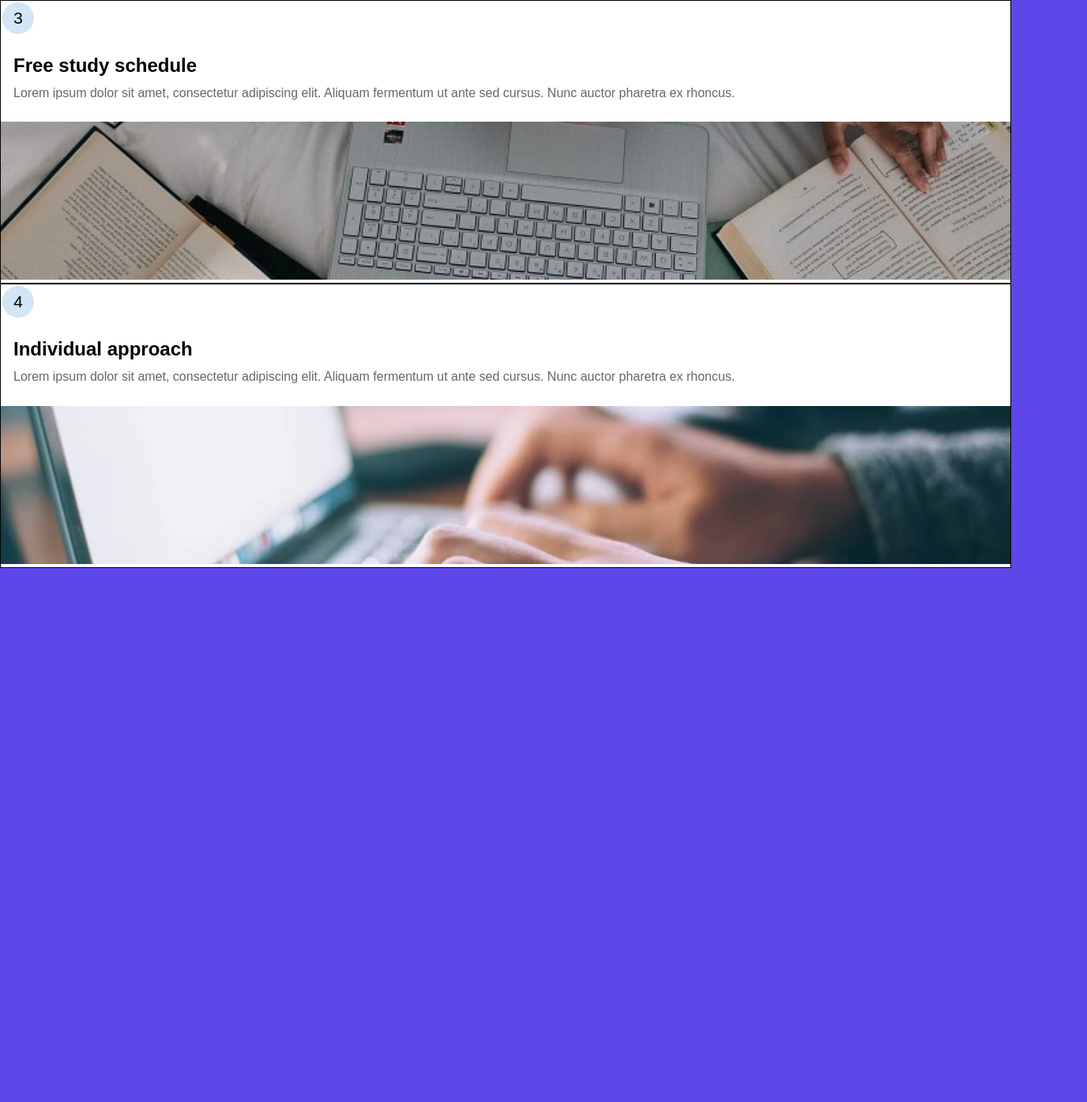
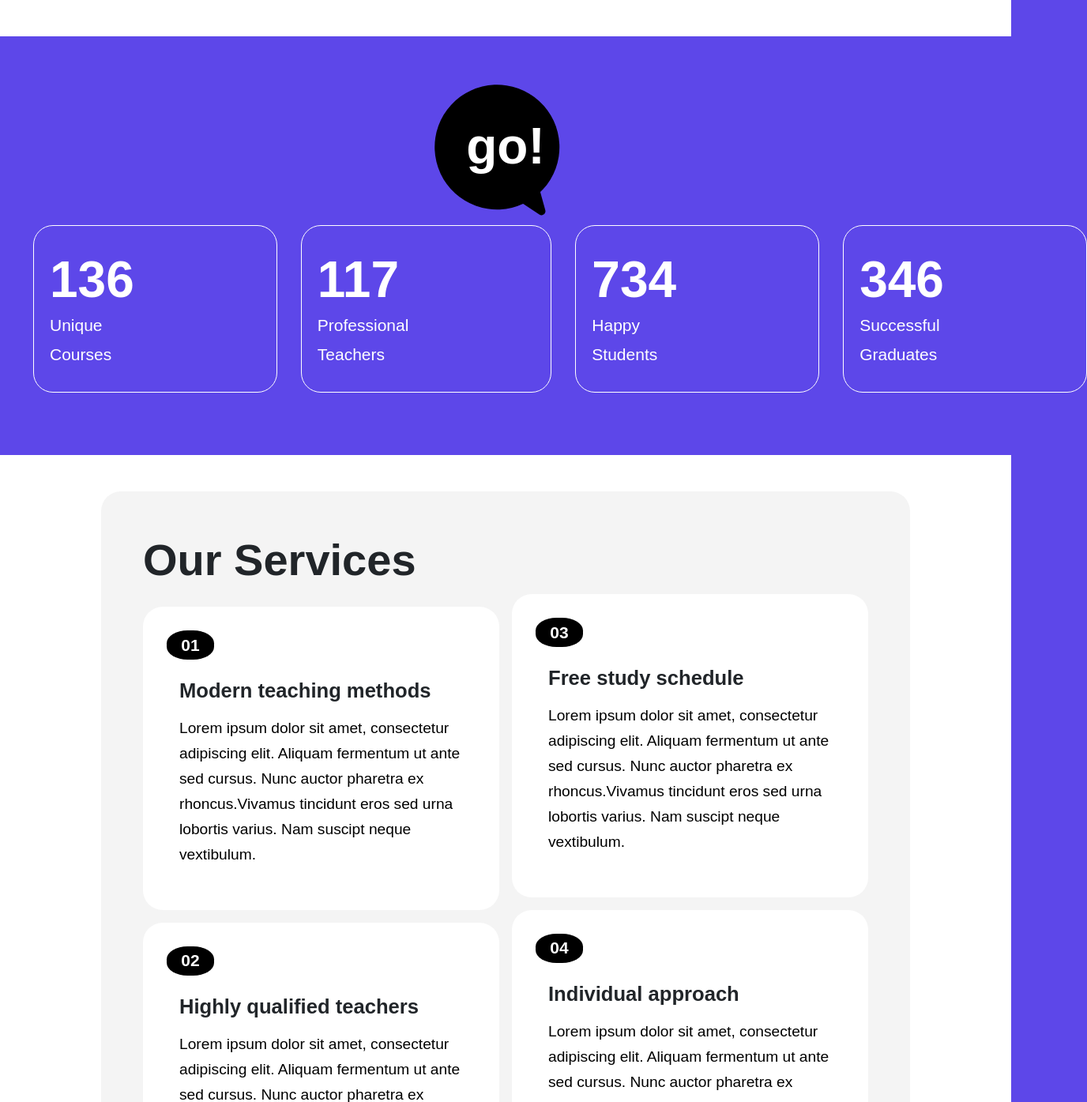
Before and after one commit to Misbah-Razzaq/Web-Portal, a plain HTML site: page index.html in a window 1280 px wide. Shown: the part 1405-2800 px from the top of the page at 79% size, 1376 px wide, since content can reach past the window. Before the commit the page ends 2124 px from the top, so only its background shows below. Drawn offline with nearby package versions, Linux system fonts and the light colour scheme.

Commit message:
feat:updated

```diff
--- a/index.html
+++ b/index.html
@@ -4,24 +4,31 @@
 <head>
     <meta charset="UTF-8">
     <meta name="viewport" content="width=device-width, initial-scale=1.0">
-    <title>LearnM5 - Online Spanish Courses</title>
+    <title>Demo Website</title>
+    <link href="https://cdn.jsdelivr.net/npm/bootstrap@5.3.0/dist/css/bootstrap.min.css" rel="stylesheet">
     <link rel="stylesheet" href="index.css">
 </head>
 
 <body>
     <section class="container">
         <div class="container-box">
-            <nav class="navbar">
+            <nav class="navbar navbar-expand-lg">
                 <div class="navbar-content">
-                    <a class="navbar-brand" href="#">LearnM5</a>
-                    <div class="navbar-links">
-                        <a class="nav-link" href="#">Home</a>
-                        <a class="nav-link" href="#">Features</a>
-                        <a class="nav-link" href="#">Team</a>
-                        <a class="nav-link" href="#">About</a>
-                        <a class="nav-link" href="#">Contacts</a>
-                        <a class="nav-link" href="#">Testimonials</a>
-                        <a class="nav-link" href="#">Help</a>
+                    <a class="navbar-brand fw-bold" href="#">LearnM5</a>
+                    <button class="navbar-toggler" type="button" data-bs-toggle="collapse" data-bs-target="#navbarNav"
+                        aria-controls="navbarNav" aria-expanded="false" aria-label="Toggle navigation">
+                        <span class="navbar-toggler-icon"></span>
+                    </button>
+                    <div class="collapse navbar-collapse justify-content-center" id="navbarNav">
+                        <ul class="navbar-links">
+                            <li class="nav-link"><a class="nav-link" href="#">Home</a></li>
+                            <li class="nav-link"><a class="nav-link" href="#">Features</a></li>
+                            <li class="nav-link"><a class="nav-link" href="#">Team</a></li>
+                            <li class="nav-link"><a class="nav-link" href="#">About</a></li>
+                            <li class="nav-link"><a class="nav-link" href="#">Contacts</a></li>
+                            <li class="nav-link"><a class="nav-link" href="#">Testimonials</a></li>
+                            <li class="nav-link"><a class="nav-link" href="#">Help</a></li>
+                        </ul>
                     </div>
                 </div>
             </nav>
@@ -29,46 +36,141 @@
             <div class="hero-section">
                 <div class="hero-content">
                     <h1 class="hero-title">Online Spanish Courses</h1>
-                    <p class="hero-text">Lorem ipsum dolor sit amet, consectetur adipiscing elit. Aliquam quis dolor eget imperdiet velit.</p>
-                    <p class="hero-text">Praesent imperdiet efficitur nunc, sed feugiat ligula rhoncus eget. Aliquam in odio sit amet ligula rhoncus lobortis nec ut hendrerit nulla.</p>
+                    <p class="hero-text">Lorem ipsum dolor sit amet, consectetur adipiscing elit. Aliquam quis dolor
+                        eget imperdiet velit.</p>
+                    <p class="hero-text">Praesent imperdiet efficitur nunc, sed feugiat ligula rhoncus eget. Aliquam in
+                        odio sit amet ligula rhoncus lobortis nec ut hendrerit nulla.</p>
                     <a href="#" class="btn-primary">Get Started</a>
                 </div>
                 <div class="hero-image">
                     <img src="heroimage.jpg" alt="Spanish Course Image">
                 </div>
+
             </div>
         </div>
     </section>
 
-    <section class="features-section">
-        <h1 class="features-title">Our Features</h1>
-        <div class="features-grid">
+    <section class="feature-section">
+        <h1 class="feature-title">Our Features</h1>
+        <div class="feature-grid">
             <div class="feature-card">
                 <span class="feature-number">1</span>
                 <h5 class="feature-heading">Modern teaching methods</h5>
-                <p class="feature-text">Lorem ipsum dolor sit amet, consectetur adipiscing elit. Aliquam fermentum ut ante sed cursus. Nunc auctor pharetra ex rhoncus.</p>
+                <p class="feature-text">Lorem ipsum dolor sit amet, consectetur adipiscing elit. Aliquam fermentum ut
+                    ante sed cursus. Nunc auctor pharetra ex rhoncus.</p>
                 <img src="features1.jpg" alt="Modern Teaching Methods">
             </div>
             <div class="feature-card">
                 <span class="feature-number">2</span>
                 <h5 class="feature-heading">Highly qualified teachers</h5>
-                <p class="feature-text">Lorem ipsum dolor sit amet, consectetur adipiscing elit. Aliquam fermentum ut ante sed cursus. Nunc auctor pharetra ex rhoncus.</p>
+                <p class="feature-text">Lorem ipsum dolor sit amet, consectetur adipiscing elit. Aliquam fermentum ut
+                    ante sed cursus. Nunc auctor pharetra ex rhoncus.</p>
                 <img src="features2.jpg" alt="Highly Qualified Teachers">
             </div>
             <div class="feature-card">
                 <span class="feature-number">3</span>
                 <h5 class="feature-heading">Free study schedule</h5>
-                <p class="feature-text">Lorem ipsum dolor sit amet, consectetur adipiscing elit. Aliquam fermentum ut ante sed cursus. Nunc auctor pharetra ex rhoncus.</p>
+                <p class="feature-text">Lorem ipsum dolor sit amet, consectetur adipiscing elit. Aliquam fermentum ut
+                    ante sed cursus. Nunc auctor pharetra ex rhoncus.</p>
                 <img src="features3.jpg" alt="Free Study Schedule">
             </div>
             <div class="feature-card">
                 <span class="feature-number">4</span>
                 <h5 class="feature-heading">Individual approach</h5>
-                <p class="feature-text">Lorem ipsum dolor sit amet, consectetur adipiscing elit. Aliquam fermentum ut ante sed cursus. Nunc auctor pharetra ex rhoncus.</p>
+                <p class="feature-text">Lorem ipsum dolor sit amet, consectetur adipiscing elit. Aliquam fermentum ut
+                    ante sed cursus. Nunc auctor pharetra ex rhoncus.</p>
                 <img src="features4.jpg" alt="Individual Approach">
             </div>
         </div>
     </section>
+    <section class="column-section">
+        <div class="container-figure">
+            <div class="figure">
+                <svg class="svg-figure" xmlns="http://www.w3.org/2000/svg" width="224" height="211"
+                    viewBox="0 0 224 211" fill="none">
+                    <circle cx="101.23" cy="101.231" r="79" transform="rotate(19.9699 101.23 101.231)" fill="black">
+                    </circle>
+                    <path
+                        d="M162.277 181.045C163.518 185.512 158.536 189.116 154.681 186.54L128.633 169.134L153.892 150.859L162.277 181.045Z"
+                        fill="black"></path>
+                    <text x="50%" y="50%" dominant-baseline="middle" text-anchor="middle" font-size="4rem"
+                        font-weight="bold" fill="white">go!</text>
+                </svg>
+            </div>
+        </div>
+
+        <div class="column-grid">
+            <div class="column">
+                <span class="column-number">136</span>
+                <p class="column-text">Unique</p>
+                <p class="column-text">Courses</p>
+            </div>
+            <div class="column">
+                <span class="column-number">117</span>
+                <p class="column-text">Professional</p>
+                <p class="column-text">Teachers</p>
+            </div>
+            <div class="column">
+                <span class="column-number">734</span>
+                <p class="column-text">Happy</p>
+                <p class="column-text">Students</p>
+            </div>
+            <div class="column">
+                <span class="column-number">346</span>
+                <p class="column-text">Successful </p>
+                <p class="column-text">Graduates</p>
+            </div>
+        </div>
+
+    </section>
+
+    <section class="card-section">
+        <div card="card-box">
+            <div class="card-grid">
+                <div>
+                    <h1 class="card-title">Our Services</h1>
+                </div>
+                <div class="card-services">
+                    <div class="card">
+                        <span class="card-number">01</span>
+                        <h5 class="card-heading">Modern teaching methods</h5>
+                        <p class="card-text">Lorem ipsum dolor sit amet, consectetur adipiscing elit. Aliquam fermentum
+                            ut
+                            ante sed cursus. Nunc auctor pharetra ex rhoncus.Vivamus tincidunt eros sed urna lobortis
+                            varius. Nam suscipt neque vextibulum.</p>
+                    </div>
+                    <div class="card">
+                        <span class="card-number">02</span>
+                        <h5 class="card-heading">Highly qualified teachers</h5>
+                        <p class="card-text">Lorem ipsum dolor sit amet, consectetur adipiscing elit. Aliquam fermentum
+                            ut
+                            ante sed cursus. Nunc auctor pharetra ex rhoncus.Vivamus tincidunt eros sed urna lobortis
+                            varius. Nam suscipt neque vextibulum.</p>
+                    </div>
+
+                    <div class="card">
+                        <span class="card-number">03</span>
+                        <h5 class="card-heading">Free study schedule</h5>
+                        <p class="card-text">Lorem ipsum dolor sit amet, consectetur adipiscing elit. Aliquam fermentum
+                            ut
+                            ante sed cursus. Nunc auctor pharetra ex rhoncus.Vivamus tincidunt eros sed urna lobortis
+                            varius. Nam suscipt neque vextibulum.</p>
+                    </div>
+                    <div class="card">
+                        <span class="card-number">04</span>
+                        <h5 class="card-heading">Individual approach</h5>
+                        <p class="card-text">Lorem ipsum dolor sit amet, consectetur adipiscing elit. Aliquam fermentum
+                            ut
+                            ante sed cursus. Nunc auctor pharetra ex rhoncus.Vivamus tincidunt eros sed urna lobortis
+                            varius. Nam suscipt neque vextibulum.</p>
+                    </div>
+
+                </div>
+            </div>
+        </div>
+    </section>
+
+    <div style="margin-bottom: 500px;"></div>
 </body>
 
 </html>
```
